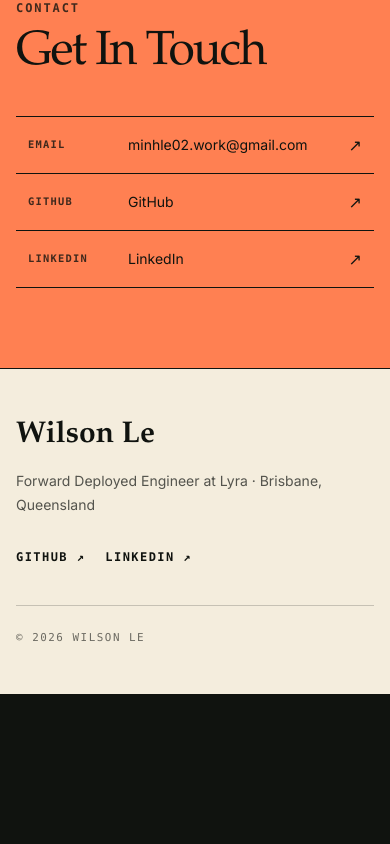
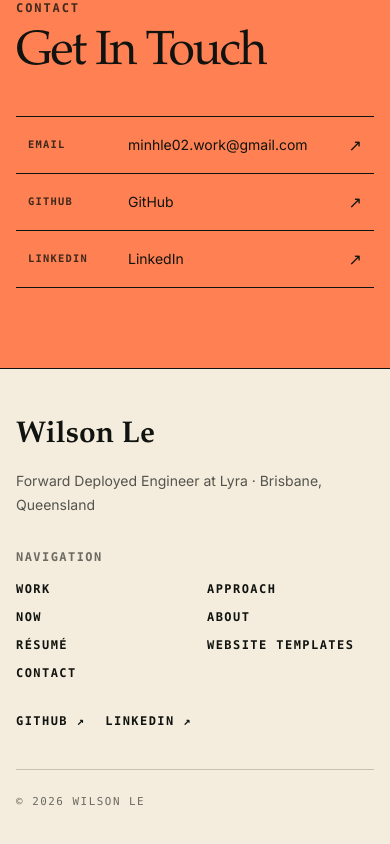
Before and after one commit to WilsonLe/wilsonle.me, a Next.js app: page / in a window 390 px wide. Shown: the part 5468-6312 px from the top of the page. Before the commit the page ends 6162 px from the top, so only its background shows below. Built offline with nearby package versions, Linux system fonts and the light colour scheme; no server answers.

Commit message:
Move website templates link to footer navigation

```diff
--- a/src/components/Footer.tsx
+++ b/src/components/Footer.tsx
@@ -12,12 +12,23 @@ interface FooterProps {
 export function Footer({ siteSettings }: FooterProps) {
   const pathname = usePathname()
   const basePath = getPathnameBasePath(pathname)
+  const homepagePath = basePath || '/'
   const currentYear = new Date().getFullYear()
+  const navigation = siteSettings.navigation
+  const navLinks = [
+    { href: `${homepagePath}#work`, label: navigation.work },
+    { href: `${homepagePath}#approach`, label: navigation.approach },
+    { href: `${homepagePath}#now`, label: navigation.now },
+    { href: `${homepagePath}#about`, label: navigation.about },
+    { href: `${basePath}/resume`, label: navigation.resume },
+    { href: `${basePath}/website-templates`, label: navigation.templates },
+    { href: `${homepagePath}#contact`, label: navigation.contact },
+  ]
 
   return (
     <footer className="border-t border-ink bg-paper text-ink">
       <div className="mx-auto max-w-7xl px-4 py-12 sm:px-6 lg:px-8">
-        <div className="grid gap-8 border-b border-ink/20 pb-10 md:grid-cols-[1fr_auto] md:items-end">
+        <div className="grid gap-8 border-b border-ink/20 pb-10 md:grid-cols-2 lg:grid-cols-[minmax(0,1fr)_auto_auto]">
           <div>
             <Link href={basePath || '/'} className="inline-flex items-center">
               <span className="font-display text-3xl font-semibold">{siteSettings.name}</span>
@@ -27,6 +38,23 @@ export function Footer({ siteSettings }: FooterProps) {
               {siteSettings.location ? ` · ${siteSettings.location}` : ''}
             </p>
           </div>
+
+          <nav aria-label={navigation.footerLabel}>
+            <p className="font-label mb-4 text-xs font-semibold uppercase tracking-[0.12em] text-ink/60">
+              {navigation.footerLabel}
+            </p>
+            <div className="grid grid-cols-2 gap-x-6 gap-y-3">
+              {navLinks.map((link) => (
+                <Link
+                  key={link.href}
+                  href={link.href}
+                  className="font-label text-xs font-semibold uppercase tracking-[0.12em] decoration-signal decoration-2 underline-offset-4 hover:underline"
+                >
+                  {link.label}
+                </Link>
+              ))}
+            </div>
+          </nav>
 
           <div className="font-label flex flex-wrap gap-5 text-xs font-semibold uppercase tracking-[0.12em]">
             {siteSettings.social?.github && (
--- a/src/components/Header.tsx
+++ b/src/components/Header.tsx
@@ -23,7 +23,6 @@ export function Header({ siteSettings }: HeaderProps) {
     { href: `${homepagePath}#now`, label: navigation.now },
     { href: `${homepagePath}#about`, label: navigation.about },
     { href: `${basePath}/resume`, label: navigation.resume, featured: true },
-    { href: `${basePath}/website-templates`, label: navigation.templates },
     { href: `${homepagePath}#contact`, label: navigation.contact },
   ]
 
--- a/src/content/en/site.ts
+++ b/src/content/en/site.ts
@@ -30,6 +30,7 @@ export const siteSettings: SiteSettings = {
     templates: 'Website templates',
     contact: 'Contact',
     menuLabel: 'Toggle navigation',
+    footerLabel: 'Navigation',
   },
   contact: {
     eyebrow: 'Contact',
--- a/src/content/types.ts
+++ b/src/content/types.ts
@@ -31,6 +31,7 @@ export interface SiteSettings {
     templates: string
     contact: string
     menuLabel: string
+    footerLabel: string
   }
   contact: {
     eyebrow: string
```
Also changed, not shown: 1 other file (tests, documents, lock files or other folders).
